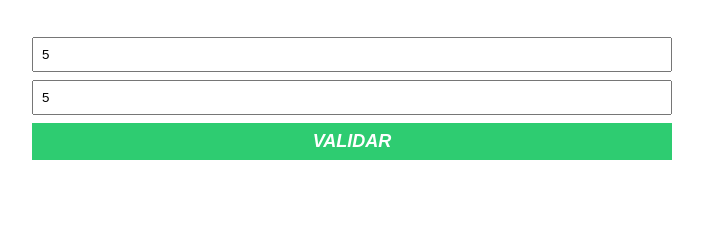
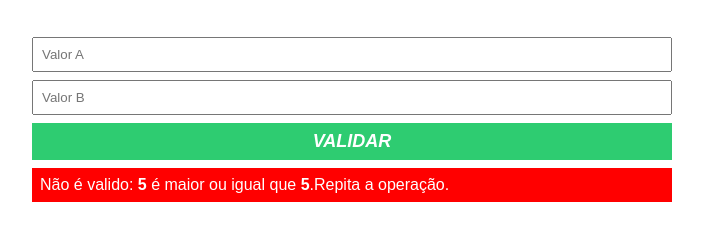
Before and after one commit to Luizfelippy/Exercicio_modulo7, a plain HTML site: page index.html in a window 1280 px wide. Both pictures are taken after typing "5", "5" into the empty fields and a click on the button "VALIDAR". Shown: the part 148-388 px from the top of the page, without its empty margins (288-991 px from the left). Drawn offline with Linux system fonts and the light colour scheme.

Commit message:
correções e inserção de novos elementos

```diff
--- a/main.css
+++ b/main.css
@@ -40,3 +40,19 @@ button {
 button:hover {
     background-color: #27ae60;
 }
+
+.sucess-message {
+    background-color: #27ae60;
+    padding: 8px;
+    margin-bottom: 8px;
+    color: #fff;
+    display: none;
+}
+
+.error-message {
+    padding: 8px;
+    background-color: red;
+    color: #fff;
+    margin-bottom: 8px;
+    display: none;
+}
--- a/main.js
+++ b/main.js
@@ -1,4 +1,4 @@
-const form = document.getElementById('form-valid');
+const form = document.getElementById('form-valid')
 
 function validarCampo(valorA, valorB) {
     return valorA < valorB;
@@ -7,19 +7,28 @@ function validarCampo(valorA, valorB) {
 form.addEventListener('submit', function(e) {
     e.preventDefault();
 
-    const valorA = document.getElementById('campoA');
-    const valorB = document.getElementById('campoB');
-    const mensagemSucesso = `É valido: ${valorB.value} é maior que ${valorA.value}`;
+    const valorA = parseFloat(document.getElementById('campoA').value);
+    const valorB = parseFloat(document.getElementById('campoB').value);
+    const mensagemSucesso = `É válido: <b>${valorB}</b> é maior que <b>${valorA}</b>!`;
+    const mensagemErro = `Não é valido: <b>${valorA}</b> é maior ou igual que <b>${valorB}</b>.Repita a operação.`
 
-    formIsValid = validarCampo(valorA.value, valorB.value)
+    const formIsValid = validarCampo(valorA, valorB);
 
     if (formIsValid) {
-        alert(mensagemSucesso);
-    }else if (valorA > valorB){
-        alert("A é maior que B!");
+        const containerMensagemSucesso = document.querySelector('.sucess-message');
+        containerMensagemSucesso.innerHTML = mensagemSucesso;
+        containerMensagemSucesso.style.display = 'block';
+
+
+
     }else {
-        alert("A é igual a B!");
+        const containerMesagemErro = document.querySelector('.error-message');
+        containerMesagemErro.innerHTML = mensagemErro
+        containerMesagemErro.style.display = 'block';
+
+        campoA.value = '';
+        campoB.value = '';
     }
-})
 
-console.log(form);
+
+});
```
